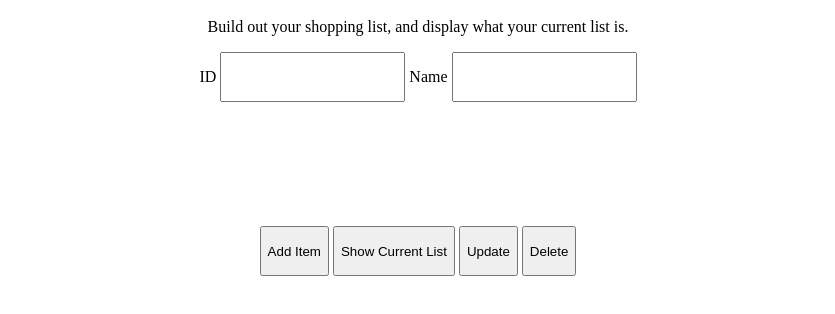
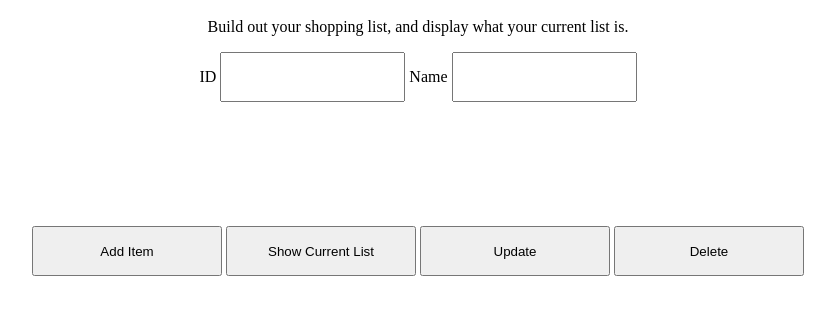
Before and after one commit to monsterreh2b/crud, a plain HTML site: page index.html in a window 1280 px wide. Shown: the part 48-362 px from the top of the page, without its empty margins (222-1057 px from the left). Drawn offline with nearby package versions, Linux system fonts and the light colour scheme.

Commit message:
wide buttons

```diff
--- a/index.html
+++ b/index.html
@@ -18,6 +18,7 @@
 
 input#b1, input[type="button"] {
     height: 50;
+    width: 190px;
 }
 
 #loader {
```
